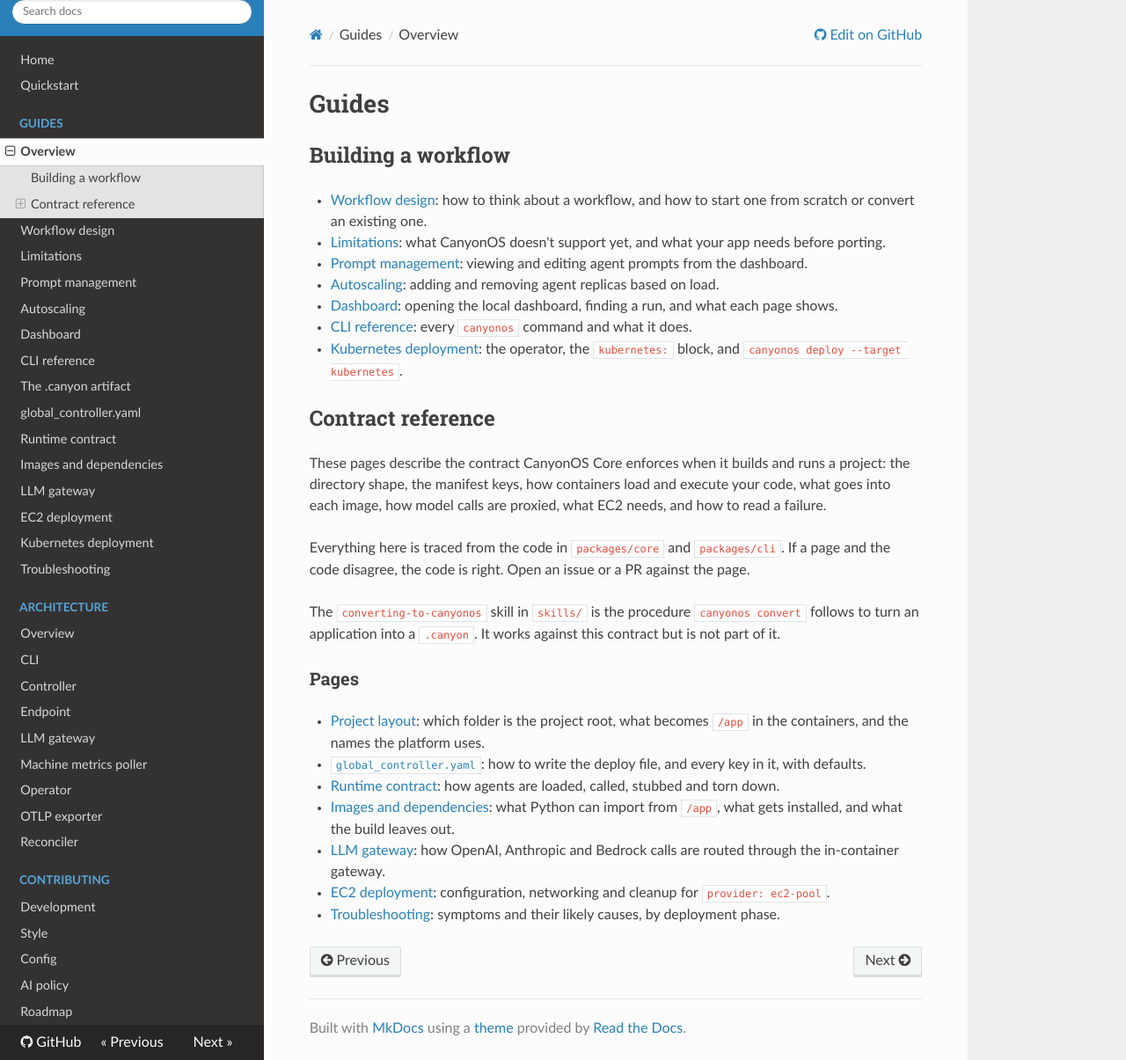
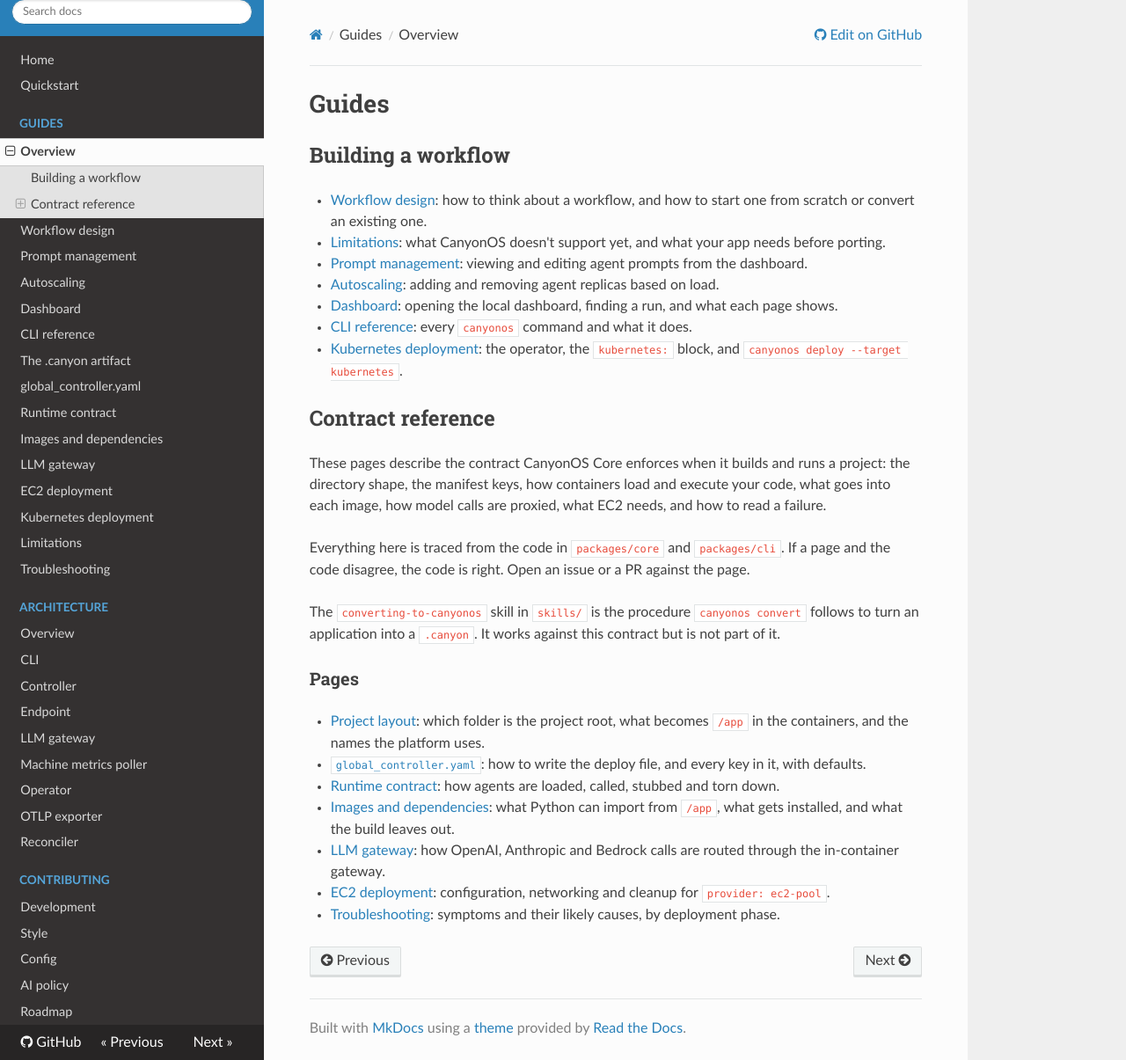
Before and after one commit to CanyonCodeCoreAI/canyonos, an MkDocs documentation site: the page built from docs/guides/README.md, in a window 1280 px wide and 1205 px high. Shown: the whole window at 88% size. Built offline with MkDocs 1.6.1, drawn with Linux system fonts in a browser that asks for light colours; nearby versions of some CDN libraries; some of the changed lines change nothing that is shown.

Commit message:
Project import generated by Copybara.
GitOrigin-RevId: 0495ce5cbbb7e8c136801bf2a6c7b4fb9083c164

```diff
--- a/mkdocs.yml
+++ b/mkdocs.yml
@@ -14,7 +14,6 @@
   - Guides:
       - Overview: guides/README.md
       - Workflow design: guides/WORKFLOW_DESIGN.md
-      - Limitations: guides/LIMITATIONS.md
       - Prompt management: guides/PROMPTS.md
       - Autoscaling: guides/SCALING.md
       - Dashboard: guides/DASHBOARD.md
@@ -26,6 +25,7 @@
       - LLM gateway: guides/LLM_GATEWAY.md
       - EC2 deployment: guides/EC2.md
       - Kubernetes deployment: guides/KUBERNETES.md
+      - Limitations: guides/LIMITATIONS.md
       - Troubleshooting: guides/TROUBLESHOOTING.md
   - Architecture:
       - Overview: architecture/README.md
```
